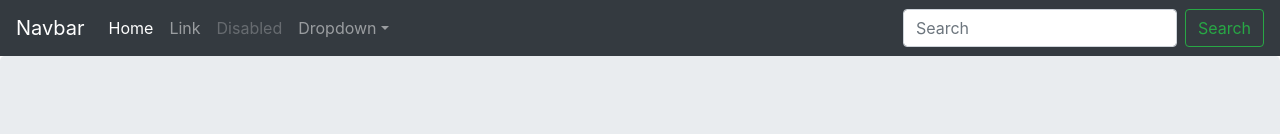
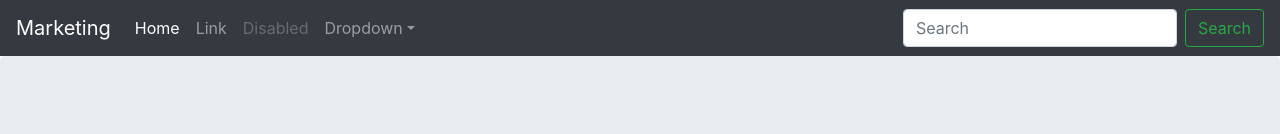
Before and after one commit to souzaallana/growthaula1, a plain HTML site: page index.html in a window 1280 px wide. Shown: the top 134 px of the page. Drawn offline with nearby package versions, Linux system fonts and the light colour scheme.

Commit message:
alteraçao de titulo

```diff
--- a/index.html
+++ b/index.html
@@ -18,7 +18,7 @@
   <body>
 
     <nav class="navbar navbar-expand-md navbar-dark fixed-top bg-dark">
-      <a class="navbar-brand" href="#">Navbar</a>
+      <a class="navbar-brand" href="#">Marketing</a>
       <button class="navbar-toggler" type="button" data-toggle="collapse" data-target="#navbarsExampleDefault" aria-controls="navbarsExampleDefault" aria-expanded="false" aria-label="Toggle navigation">
         <span class="navbar-toggler-icon"></span>
       </button>
```
